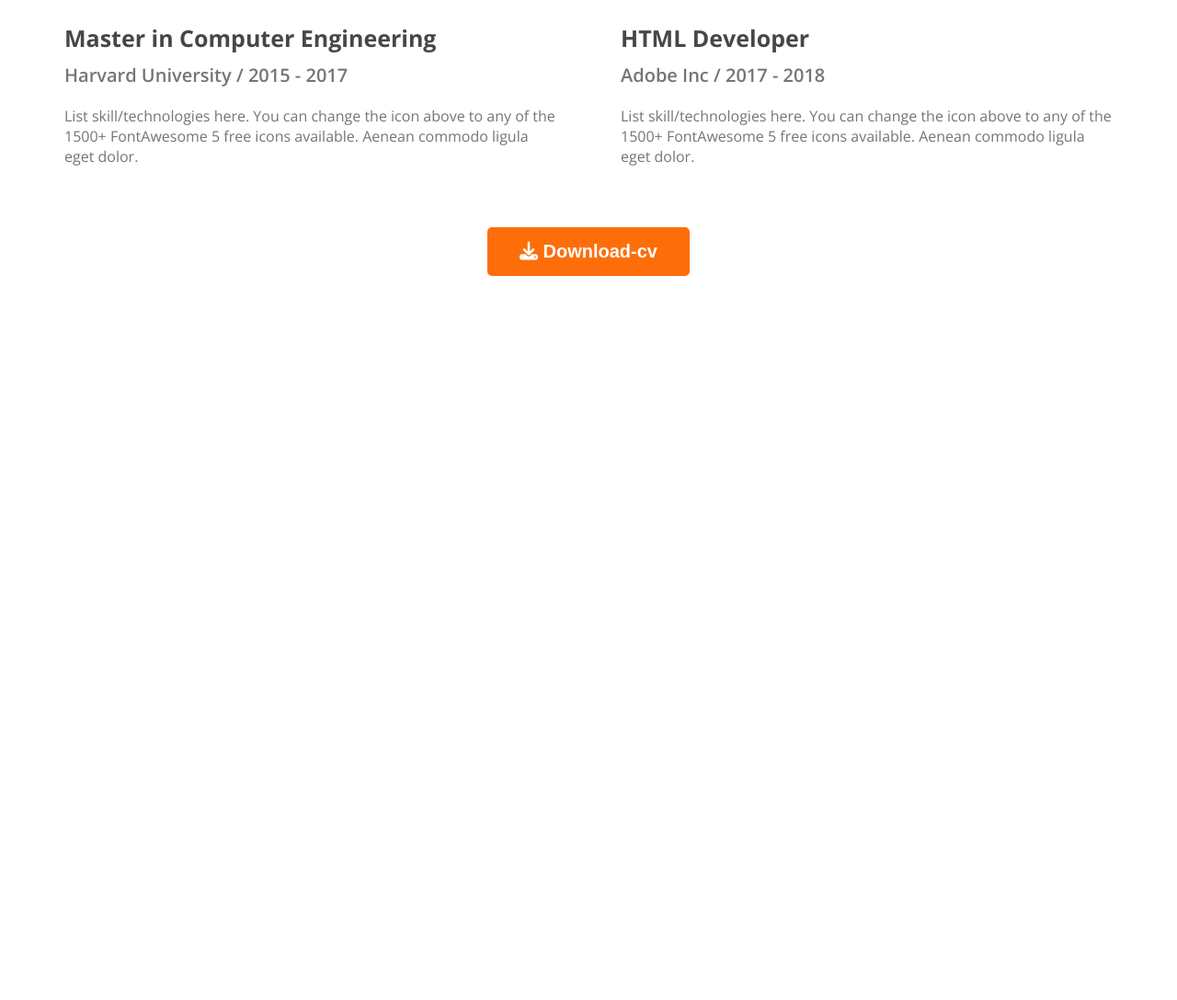
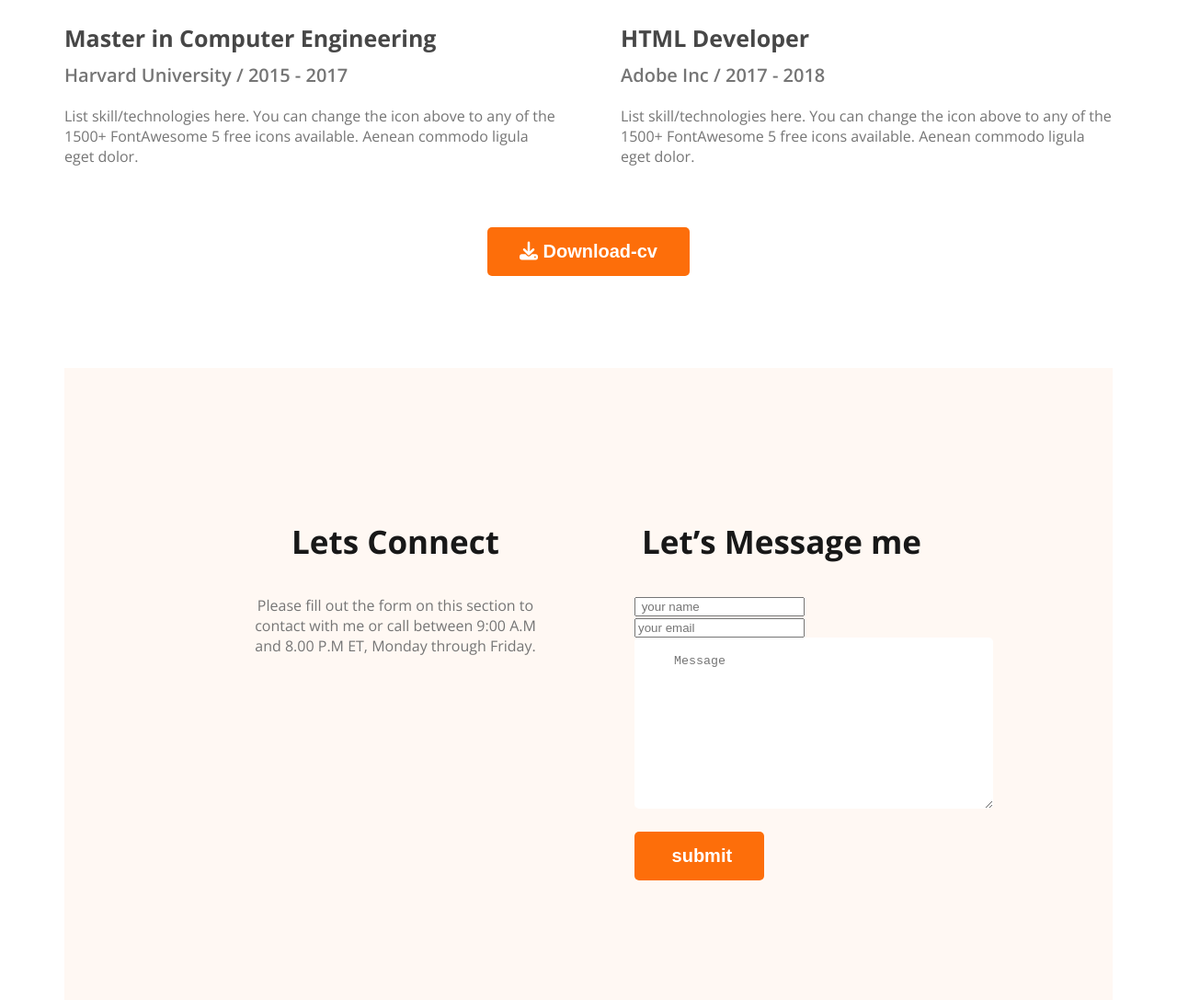
Before and after one commit to 01615152906/web-developer-Protfolio-2, a plain HTML site: page index.html in a window 1280 px wide. Shown: the part 2719-3806 px from the top of the page at 92% size. Before the commit the page ends 3019 px from the top, so only its background shows below. Drawn offline with nearby package versions, Linux system fonts and the light colour scheme.

Commit message:
added footer-column

```diff
--- a/index.html
+++ b/index.html
@@ -249,9 +249,51 @@
                 Download-cv</button>
 
      </div>
+
+
+
+
 </section>
 
 
+<footer>
+     <div class="footer-column">
+
+          <h3 class="section-title">Lets Connect
+
+          </h3>
+
+          <p class="section-description"> Please fill out the form on this section to contact with me or call between
+               9:00 A.M and 8.00 P.M ET, Monday through Friday.
+
+          </p>
+
+
+
+          <div class="social-link">
+               <a href=""> <img src="" alt=""></a>
+
+               <a href=""> <img src="" alt=""></a>
+               <a href=""> <img src="" alt=""></a>
+          </div>
+     </div>
+
+     <div class="footer-column">
+          <h3 class="section-title"> Let’s Message me</h3>
+
+
+          <form class="content" action="">
+
+
+               <input type="text" placeholder=" your name" name="" id="">
+               <input type="email" name="" placeholder="your email"  id="">
+               <textarea name="" placeholder=" Message"  id="" cols="30" rows="10" ></textarea>
+               <input class="btn-primary"  type="submit" value=" submit">
+
+
+          </form>
+     </div>
+</footer>
  </main>
 
 
--- a/style/protfolio.css
+++ b/style/protfolio.css
@@ -223,3 +223,39 @@ margin-top: 0px;
      margin-top:50px ;
      text-align: center;
 }
+/* footer style  */
+
+footer{
+     display: flex;
+     background: #FFF8F3;
+
+     margin-top: 100px;
+     padding: 130px 200px;
+     gap: 100px;
+
+
+}
+
+.footer-column{
+     width: 50%;
+}
+
+.social-link a{
+     margin-right: 25px;
+
+}
+.contact input[type="text"], .contact input[type="email"],
+textarea{
+     display: block;
+     margin-bottom: 25px;
+
+     padding: 18px 35px;
+     color: #757575;
+
+     border-radius: 5px;
+     background:#FFFFFF ;
+     border: 0;
+     width: 100%;
+
+
+}
```
